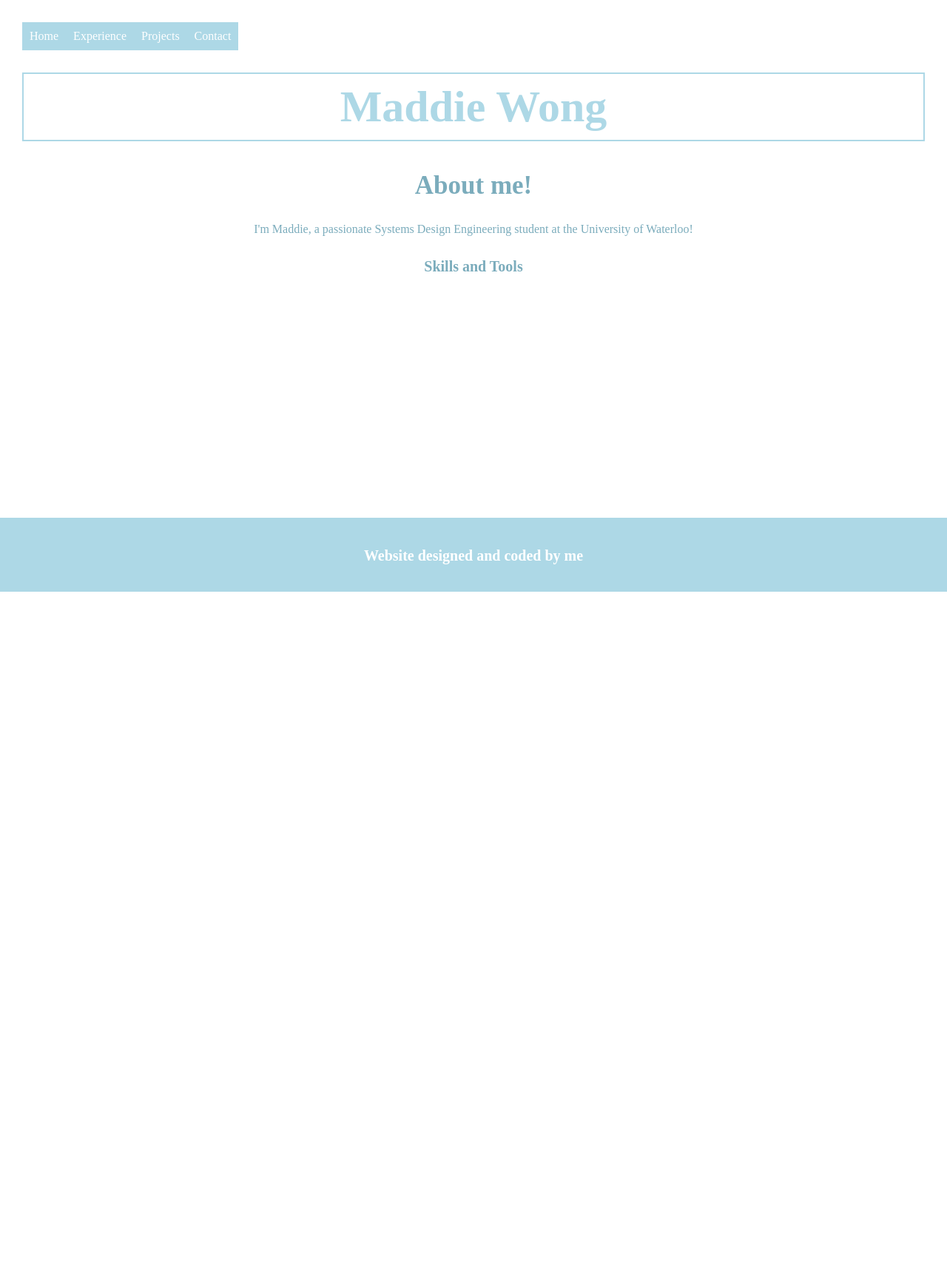
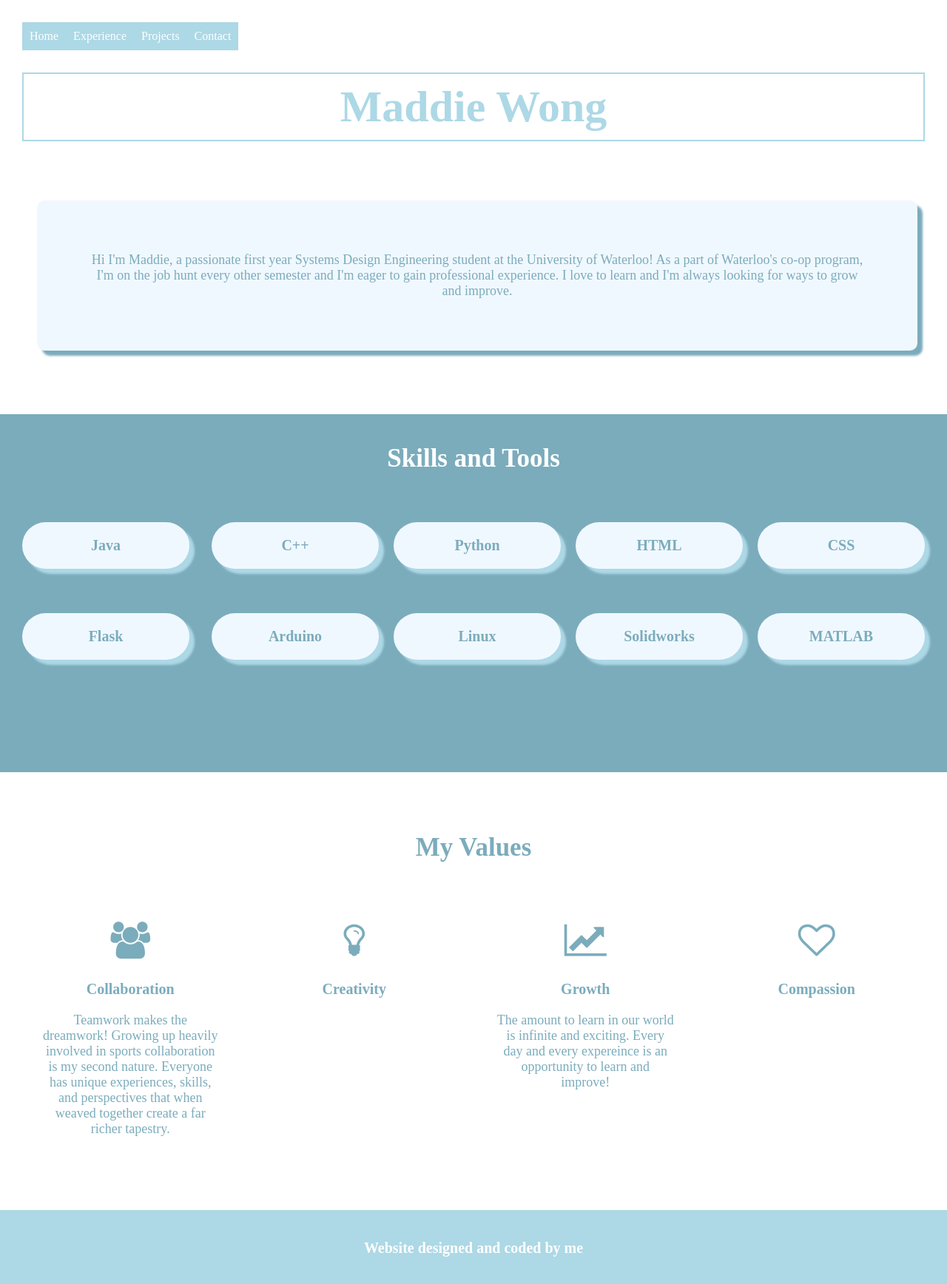
Before and after one commit to maddiew22/portfolio, a Flask app: page / in a window 1280 px wide. Shown: the whole page at 74% size. Before the commit the page ends 800 px from the top, so only its background shows below. Run offline with Flask 2, Linux system fonts and the light colour scheme.

Commit message:
Add values to home page

```diff
--- a/static/css/style.css
+++ b/static/css/style.css
@@ -19,11 +19,11 @@ h3 {
 }
 p
 {
-    margin: 30px;
+    margin: 50px;
     text-align: center;
     color: rgb(123, 172, 188);
+    font-size: 18px;
 }
-
 a:link {
     color:white;
     text-decoration: none;
@@ -113,10 +113,20 @@ html
 .aliceblue-flex
 {
     background-color: aliceblue;
-    border-radius: 10px;
-    text-align: center;
-    padding:20px;
     box-shadow: 7px 7px 3px rgb(123, 172, 188);
+}
+.invisible-flex, .invisible-flex:hover
+{
+    padding: 0px;
+    box-shadow: 0px 0px white;
+    background-color: white;
+}
+.skills, .skills:hover
+{
+    border-radius: 500px;
+    margin: 10px;
+    box-shadow: 7px 7px 3px lightblue;
+    background-color: aliceblue;
 }
 @media (max-width: 800px)
 {
--- a/templates/experience.html
+++ b/templates/experience.html
@@ -6,7 +6,7 @@
 
 <h1> Experience </h1>
 <br></br>
-<div style="background-color:rgb(123, 172, 188); padding-top:30px; padding-bottom:50px;left:0px;right:0px;bottom:0px;">
+<div style="background-color:rgb(123, 172, 188); padding-top:30px; padding-bottom:50px;">
    <h2 style="color:white"> Technical Experience </h2>
    <div class="flex-container">
       <div class="flex-child">
--- a/templates/index.html
+++ b/templates/index.html
@@ -4,10 +4,88 @@
 {% endblock %}
 {% block content %}
  <h1> Maddie Wong </h1>
- <h2> About me! </h2>
- <p>
-    I'm Maddie, a passionate Systems Design Engineering student at the University of Waterloo!
- </p>
- <h3> Skills and Tools </h3>
+
+ <div class="flex-container">
+   <div class="flex-child aliceblue-flex">
+      <p>
+         Hi I'm Maddie, a passionate first year Systems Design Engineering student at the University of Waterloo! As a part of Waterloo's co-op program, I'm on the job hunt every other semester and I'm eager to gain professional experience. I love to learn and I'm always looking for ways to grow and improve.
+      </p>
+   </div>
+</div>
+<br></br>
+ <div style="background-color:rgb(123, 172, 188); padding-top:30px; padding-bottom:50px;">
+   <h2 style="color:white;"> Skills and Tools </h2>
+   <br></br>
+   <div class="flex-container">
+      <div class="flex-child aliceblue-flex skills">
+         <h3> Java </h3>
+      </div>
+      <div class="flex-child aliceblue-flex skills">
+         <h3> C++ </h3>
+      </div>
+      <div class="flex-child aliceblue-flex skills">
+         <h3> Python </h3>
+      </div>
+      <div class="flex-child aliceblue-flex skills">
+         <h3> HTML </h3>
+      </div>
+      <div class="flex-child aliceblue-flex skills">
+         <h3> CSS </h3>
+      </div>
+   </div>
+   <div class="flex-container">
+      <div class="flex-child aliceblue-flex skills">
+         <h3> Flask </h3>
+      </div>
+      <div class="flex-child aliceblue-flex skills">
+         <h3> Arduino </h3>
+      </div>
+      <div class="flex-child aliceblue-flex skills">
+         <h3> Linux </h3>
+      </div>
+      <div class="flex-child aliceblue-flex skills">
+         <h3> Solidworks </h3>
+      </div>
+      <div class="flex-child aliceblue-flex skills">
+         <h3> MATLAB </h3>
+      </div>
+   </div>
+   <br></br>
+   <br></br>
+</div>
+
+<br></br>
+<br></br>
+
+<h2> My Values </h2>
+
+<div class="flex-container">
+   <div class="flex-child invisible-flex">
+      <i class="fa fa-users" style="font-size:50px;color:rgb(123, 172, 188);padding: 30px;"></i>
+      <h3> Collaboration </h3>
+      <p style="margin:5px; margin-top: 20px;"> Teamwork makes the dreamwork! Growing up heavily involved in sports collaboration is my second nature. Everyone has unique experiences, skills, and perspectives that when weaved together create a far richer tapestry.</p>
+   </div>
+   <div class="flex-child invisible-flex">
+      <i class="fa fa-lightbulb-o" style="font-size:50px;color:rgb(123, 172, 188); padding:30px;"></i>
+      <h3> Creativity </h3>
+      <p style="margin:5px; margin-top: 20px;">  </p>
+   </div>
+   <div class="flex-child invisible-flex">
+      <i class="fa fa-line-chart" style="font-size:50px;color:rgb(123, 172, 188); padding:30px;"></i>
+      <h3> Growth </h3>
+      <p style="margin:5px; margin-top: 20px;"> The amount to learn in our world is infinite and exciting. Every day and every expereince is an opportunity to learn and improve! </p>
+   </div>
+   <div class="flex-child invisible-flex">
+      <i class="fa fa-heart-o" style="font-size:50px;color:rgb(123, 172, 188); padding:30px;"></i>
+      <h3> Compassion </h3>
+      <p style="margin:5px; margin-top: 20px;">  </p>
+   </div>
+</div>
+
+<br></br>
+<br></br>
+<br></br>
+
+
 
 {% endblock %}
```
